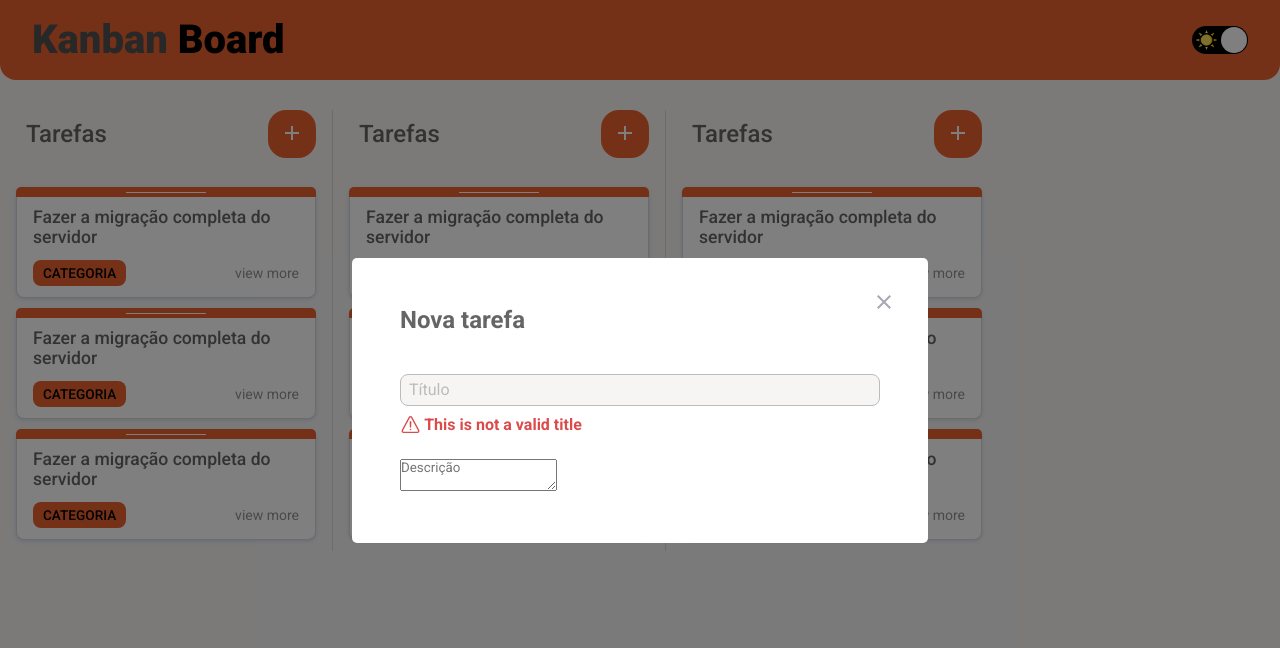
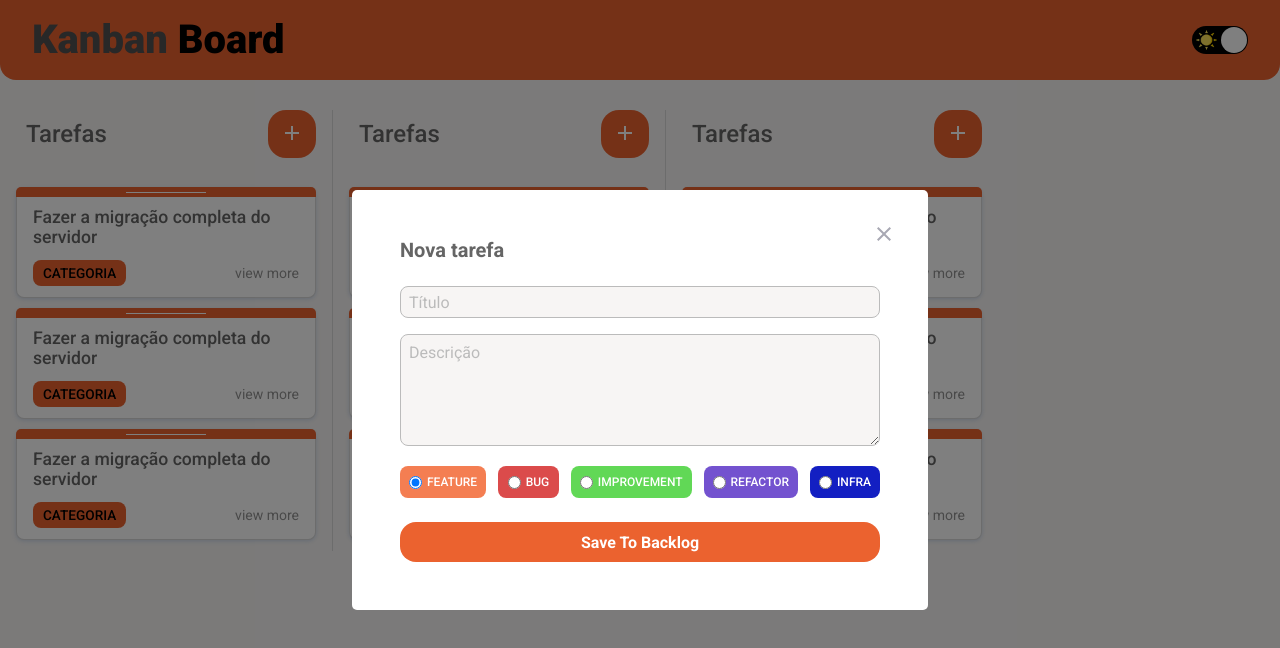
Before and after one commit to ponqueli/kanban-board, a React (Create React App) app: page / in a window 1280 px wide. Both pictures are taken after a click on the button 292 px from the left and 134 px from the top of the page. Shown: the top 648 px of the page. Built offline with nearby package versions, Linux system fonts and the light colour scheme.

Commit message:
feat: finishing modal component

```diff
--- a/src/components/TaskModal/index.jsx
+++ b/src/components/TaskModal/index.jsx
@@ -1,22 +1,63 @@
-import { useContext, useState } from "react";
+import {
+  useContext,
+  useState
+} from "react";
 import { ThemeContext } from 'styled-components';
 import Modal from "react-modal";
 import { useModal } from "../../hooks/useModal";
-import { Container, Input, ValidationMessage } from "./styles";
+import { CATEGORIES_ENUM } from "../../constants/categoriesEnum";
+import {
+  Container,
+  Input,
+  TextArea,
+  CategoryContainer,
+  RadioAndLabelContainer,
+  ValidationMessage
+} from "./styles";
 import closeImg from "../../assets/close.svg";
-import {IoWarningOutline} from 'react-icons/io5';
+import { IoWarningOutline } from 'react-icons/io5';
 
 const TaskModal= ({ isOpen, toggleModalVisibility }) => {
   const theme = useContext(ThemeContext);
   const { selectedCard } = useModal();
 
-  const [title, setTitle] = useState(selectedCard?.title ? selectedCard.title : "");
+  const [title, setTitle] = useState(selectedCard?.title ? selectedCard?.title : "");
   const [description, setDescription] = useState(selectedCard?.description ? selectedCard.description : "");
   const [cardCategory, setCardCategory] = useState(selectedCard?.category || "feature");
-  const [validationMessage, setValidationMessage] = useState("This is not a valid title");
+  const [validationMessage, setValidationMessage] = useState("");
 
   const handleCloseModal = () => {
     toggleModalVisibility(undefined);
+  }
+
+  const getCategoryBackgroundColor = (theme, category) =>{
+    switch(category){
+      case CATEGORIES_ENUM.FEATURE:
+        return theme.colors.feature;
+      case CATEGORIES_ENUM.BUG:
+        return theme.colors.bug;
+      case CATEGORIES_ENUM.IMPROVEMENT:
+        return theme.colors.improvement;
+      case CATEGORIES_ENUM.REFACTOR:
+        return theme.colors.refactor;
+      case CATEGORIES_ENUM.INFRA:
+        return theme.colors.infra;
+      default:
+        return theme.colors.primary;
+    }
+  }
+
+  const handleCreateNewTask = (event) =>{
+    event.preventDefault();
+    if(title.trim().length === 0){
+      setValidationMessage("Title is required");
+      return;
+    }
+  }
+
+  const validateInputAndSet = (value)=>{
+    setTitle(value);
+    value.trim().length!== 0 ? setValidationMessage(""): setValidationMessage("Title is required");
   }
 
   return(
@@ -34,27 +75,51 @@ const TaskModal= ({ isOpen, toggleModalVisibility }) => {
         <img src={closeImg} alt="Botão X para Fechar modal" />
       </button>
 
-      <Container>
+      <Container onSubmit={handleCreateNewTask}>
         <h2> Nova tarefa</h2>
         <Input
           type="text"
           placeholder="Título"
           value={title}
           maxLength={50}
-          onChange={(event) => setTitle(event.target.value)}
+          onChange={(event) => validateInputAndSet(event.target.value)}
           showValidationMessage={!!validationMessage}
         />
         {validationMessage && (
-          <ValidationMessage><IoWarningOutline size={21}/> {validationMessage}</ValidationMessage>
+          <ValidationMessage>
+            <IoWarningOutline size={21}/> {validationMessage}
+          </ValidationMessage>
         )}
 
-        <textarea
+        <TextArea
           placeholder="Descrição"
           value={description}
           onChange={(event) => setDescription(event.target.value)}
         />
+
+        <CategoryContainer>
+          {Object.values(CATEGORIES_ENUM).map((category) => (
+            <RadioAndLabelContainer
+              key={category}
+              className="radio-and-label-container"
+              backgroundColor={()=>getCategoryBackgroundColor(theme, category)}
+            >
+              <label>
+                <input
+                  type="radio"
+                  name={category}
+                  value={category}
+                  checked={cardCategory === category}
+                  onChange={(e) => setCardCategory(e.currentTarget.value)}
+                />
+                <span>{category}</span>
+              </label>
+            </RadioAndLabelContainer>
+          ))}
+        </CategoryContainer>
+
+        <button type="submit"> Save to Backlog </button>
       </Container>
-
     </Modal>
   )
 };
--- a/src/components/TaskModal/styles.js
+++ b/src/components/TaskModal/styles.js
@@ -2,30 +2,61 @@ import styled from 'styled-components';
 
 export const Container = styled.form`
   h2 {
-    margin-bottom: 2rem;
+    font-size: 1.25rem;
+    margin-bottom: 1rem;
+  }
+
+  button[type='submit'] {
+    width: 100%;
+    height: 2.5rem;
+    margin-top: 0.5rem;
+    padding: 0 1.5rem;
+    background: ${({ theme }) => theme.colors.primary};
+    color: ${({ theme }) => theme.colors.save};
+    text-transform: capitalize;
+    border-radius: 1rem;
+    border: 0;
+    font-size: 1rem;
+    font-weight: 600;
+    transition: filter 0.2s;
+    transition: transform 0.2s;
+
+    &:hover:not([disabled]) {
+      filter: brightness(0.9);
+      transform: scale(1.05);
+    }
+
+    @media screen and (max-width: 69rem) {
+      height: 3rem;
+    }
+
+    &:disabled {
+      background: "#E7E7E7";
+    }
   }
 `;
 
 export const Input = styled.input`
   width: 100%;
   height: 2rem;
-  margin: 0.5rem 0 ${({ showValidationMessage }) => showValidationMessage ? 0 : '2rem'} 0;
+  margin: 0.5rem 0
+    ${({ showValidationMessage }) => (showValidationMessage ? 0 : '1rem')} 0;
   border-radius: 0.5rem;
   padding: 0.5rem;
-  border: 1px solid ${({theme}) => theme.colors.placeholder};
+  border: 1px solid ${({ theme }) => theme.colors.placeholder};
   font-size: 1rem;
-  background-color: ${({theme}) => theme.colors.background};
-  color: ${({theme}) => theme.colors.text_tertiary};
+  background-color: ${({ theme }) => theme.colors.background};
+  color: ${({ theme }) => theme.colors.text_secondary};
 
   ::placeholder {
-    color: ${({theme}) => theme.colors.placeholder};
+    color: ${({ theme }) => theme.colors.placeholder};
   }
 `;
 
 export const ValidationMessage = styled.p`
-  color: ${({theme}) => theme.colors.bug};
+  color: ${({ theme }) => theme.colors.bug};
   font-weight: bold;
-  padding: 0.5rem 0 1.5rem 0;
+  padding: 0.5rem 0 1rem 0;
 
   display: flex;
   align-items: center;
@@ -34,3 +65,66 @@ export const ValidationMessage = styled.p`
     margin-right: 0.2rem;
   }
 `;
+
+export const TextArea = styled.textarea`
+  width: 100%;
+  height: 7rem;
+  margin: 0 0 1rem 0;
+  border-radius: 0.5rem;
+  padding: 0.5rem;
+  border: 1px solid ${({ theme }) => theme.colors.placeholder};
+  font-size: 1rem;
+  background-color: ${({ theme }) => theme.colors.background};
+  color: ${({ theme }) => theme.colors.text_secondary};
+
+  ::placeholder {
+    color: ${({ theme }) => theme.colors.placeholder};
+  }
+`;
+
+export const CategoryContainer = styled.div`
+  display: flex;
+  align-items: center;
+  margin-bottom: 1rem;
+`;
+
+export const RadioAndLabelContainer = styled.div`
+  padding: 0.3125rem;
+  background-color: ${({ backgroundColor }) => backgroundColor};
+  border-radius: 0.5rem;
+
+  width: 100%;
+  display: flex;
+  align-items: center;
+  justify-content: center;
+
+  cursor: pointer;
+
+  transition: filter 0.2s;
+  &:hover {
+    filter: brightness(0.9);
+  }
+
+  & + .radio-and-label-container {
+    margin-left: 0.75rem;
+  }
+
+  label {
+    display: flex;
+    align-items: center;
+    justify-content: space-between;
+    padding: 0.25rem 0.25rem;
+
+    cursor: pointer;
+
+    span {
+      margin-left: 0.3125rem;
+      text-transform: uppercase;
+      font-size: 0.75rem;
+      font-weight: 500;
+      color: #fff;
+
+      cursor: pointer;
+    }
+  }
+`;
--- /dev/null
+++ b/src/constants/categoriesEnum.js
@@ -0,0 +1,7 @@
+export const CATEGORIES_ENUM = {
+  FEATURE: 'feature',
+  BUG: 'bug',
+  IMPROVEMENT: 'improvement',
+  REFACTOR: 'refactor',
+  INFRA: 'infra'
+}
--- a/src/styles/global.js
+++ b/src/styles/global.js
@@ -127,4 +127,25 @@ export const GlobalStyle = createGlobalStyle`
       right: 0.5rem;
     }
   }
+
+  ::-webkit-scrollbar {
+    width: 0.75rem;
+    height: 0.75rem;
+  }
+
+  /* Track */
+  ::-webkit-scrollbar-track {
+    background: ${({ theme }) => theme.colors.scrollbar_background};
+  }
+
+  /* Handle */
+  ::-webkit-scrollbar-thumb {
+    background: ${({ theme }) => theme.colors.scrollbar_thumb};
+    border-radius: 0.5rem;
+  }
+
+  /* Handle on hover */
+  ::-webkit-scrollbar-thumb:hover {
+    background: ${({ theme }) => theme.colors.scrollbar_thumb_hover};
+  }
 `;
--- a/src/styles/themes/dark.js
+++ b/src/styles/themes/dark.js
@@ -5,8 +5,8 @@ const darkTheme = {
     onPrimary: '#FFFFFF',
     primary: '#EB622F',
     feature: '#F47E52',
-    bug: '#DB4B4B',
-    deploy: '#61D856',
+    bug: '#E52E4D',
+    improvement: '#33CC95',
     infra: '#131FC2',
     refactor: '#7352CF',
     text_primary: '#BBBBBB',
@@ -19,7 +19,9 @@ const darkTheme = {
     switch: '#505050',
     scrollbar_background: '#2E2E2E',
     scrollbar_thumb: '#505050',
-    scrollbar_thumb_hover: '#636363'
+    scrollbar_thumb_hover: '#636363',
+    save: '#fff',
+    disabled: '#E7E7E7',
   }
 };
 
--- a/src/styles/themes/light.js
+++ b/src/styles/themes/light.js
@@ -6,7 +6,7 @@ const lightTheme = {
     primary: '#EB622F',
     feature: '#F47E52',
     bug: '#DB4B4B',
-    deploy: '#61D856',
+    improvement: '#61D856',
     refactor: '#7352CF',
     infra: '#131FC2',
     text_primary: '#656565',
@@ -20,6 +20,8 @@ const lightTheme = {
     scrollbar_background: '#E7E7E7',
     scrollbar_thumb: '#D0D0D0',
     scrollbar_thumb_hover: '#BBBBBB',
+    save: '#fff',
+    disabled: '#E7E7E7',
   },
 }
 
```
